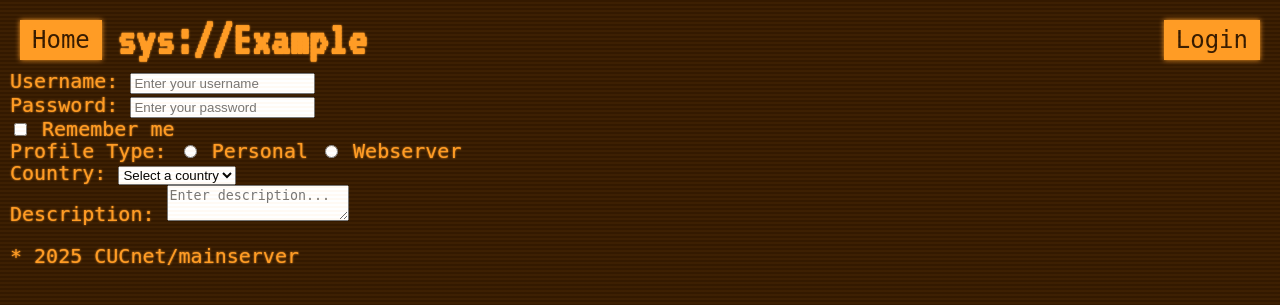
After one commit to Exception0170/CUCnet-main, a FastAPI app: page /dev/example in a window 1280 px wide. The commit adds this page. Shown: the top 305 px of the page. Run offline with FastAPI, Linux system fonts and the light colour scheme; some web fonts are replaced.

Commit message:
Better symbols

```diff
--- a/website/routers/dev.py
+++ b/website/routers/dev.py
@@ -3,28 +3,35 @@ from fastapi.templating import Jinja2Templates
 from fastapi.responses import HTMLResponse, FileResponse
 from website.getservice import check_multiple_services
 
-router = APIRouter()
+router = APIRouter(prefix="/dev", tags=["dev", "error"])
 templates = Jinja2Templates(directory="website/templates")
 
 
-# Dev/test routes for errors
+@router.get("/example")
+async def example(request: Request):
+    return templates.TemplateResponse("example.html",{
+        "request": request,
+        "title": "Example",
+        "page_title": "sys://Example"
+    })
 
 
-@router.get("/dev/error/unauth")
+# Dev/test routes for errors
+@router.get("/error/unauth")
 async def error_unauth():
     raise HTTPException(status_code=401, detail="Unauthorized")
 
 
-@router.get("/dev/error/server")
+@router.get("/error/server")
 async def error_server():
     raise Exception("Example error")
 
 
-@router.get("/dev/error/forbidden")
+@router.get("/error/forbidden")
 async def error_forbidden():
     raise HTTPException(status_code=403, detail="Forbidden")
 
 
-@router.get("/dev/win95")
+@router.get("/win95")
 async def test_win95(request: Request):
     return templates.TemplateResponse("win95.html", {"request": request})
--- a/website/templates/docs/connect.html
+++ b/website/templates/docs/connect.html
@@ -1,7 +1,7 @@
 {% extends "base.html" %}
 {% block content %}
 <div class="window">
-  <div class="window-top-bar">notepad.exe: connect.txt<span class="fake-close">X</span></div>
+  <div class="window-top-bar">notepad.exe: connect.txt<span class="fake-close">❌</span></div>
   <div class="window-content">
     <h2>Подключение к сети</h2>
     Для того, чтобы подключиться к сети, нужно скачать ПО Wireguard: <a href="https://www.wireguard.com/install/">Ссылка</a><br>
--- a/website/templates/docs/irc.html
+++ b/website/templates/docs/irc.html
@@ -1,7 +1,7 @@
 {% extends "base.html" %}
 {% block content %}
 <div class="window">
-  <div class="window-top-bar">notepad.exe: irc.txt<span class="fake-close">X</span></div>
+  <div class="window-top-bar">notepad.exe: irc.txt<span class="fake-close">❌</span></div>
   <div class="window-content">
     <h2>Подключение к IRC</h2>
     Приветствую, если решили попробовать подключиться к IRC!<br>
--- /dev/null
+++ b/website/templates/example.html
@@ -0,0 +1,44 @@
+{% extends "base.html" %}
+{% block content %}
+<!-- Text input -->
+<div class="form-group">
+  <label for="username">Username:</label>
+  <input type="text" id="username" name="username" placeholder="Enter your username">
+</div>
+
+<!-- Password input -->
+<div class="form-group">
+  <label for="password">Password:</label>
+  <input type="password" id="password" name="password" placeholder="Enter your password">
+</div>
+
+<!-- Checkbox -->
+<div class="form-group">
+  <label>
+    <input type="checkbox" name="remember"> Remember me
+  </label>
+</div>
+
+<!-- Radio buttons -->
+<div class="form-group">
+  <label>Profile Type:</label>
+  <label><input type="radio" name="type" value="personal"> Personal</label>
+  <label><input type="radio" name="type" value="webserver"> Webserver</label>
+</div>
+
+<!-- Select dropdown -->
+<div class="form-group">
+  <label for="country">Country:</label>
+  <select id="country" name="country">
+    <option value="">Select a country</option>
+    <option value="us">United States</option>
+    <option value="uk">United Kingdom</option>
+  </select>
+</div>
+
+<!-- Textarea -->
+<div class="form-group">
+  <label for="description">Description:</label>
+  <textarea id="description" name="description" placeholder="Enter description..."></textarea>
+</div>
+{% endblock %}
--- a/website/templates/index.html
+++ b/website/templates/index.html
@@ -3,7 +3,7 @@
 {% block content %}
 {% include 'news.html' with context %}
 <div class="window" style="width: 90%">
-	<div class="window-top-bar">Main.exe<span class="fake-close">X</span></div>
+	<div class="window-top-bar">Main.exe<span class="fake-close">❌</span></div>
 	<div class="window-content">
 		<div class="warning">⚠ Сайт еще разрабатывается, могут быть баги!</div>
 		<p>
@@ -22,7 +22,7 @@
 	</div>
 </div>
 <div class="window" style="width: 90%">
-	<div class="window-top-bar">Useful_links.txt<span class="fake-close">X</span></div>
+	<div class="window-top-bar">Useful_links.txt<span class="fake-close">❌</span></div>
 	<div class="window-content">
 		<a href="https://t.me/+Oh37S1yuCEszZjQy" class="blue-button">CUCnet://chat</a>
 		<a href="https://t.me/Cucnet_bot" class="blue-button">Телеграм бот</a>
--- a/website/templates/news.html
+++ b/website/templates/news.html
@@ -1,5 +1,5 @@
 <div class="window" style="width: 90%; border-color: #6488EA; color: #6488EA">
-  <div class="b-window-top-bar" style="background-color: #6488EA; ">news.txt<span class="fake-close">X</span></div>
+  <div class="b-window-top-bar" style="background-color: #6488EA; ">news.txt<span class="fake-close">❌</span></div>
   <div class="window-content" style="color: #6488EA;">
     Последние новости:<br>
     <div class="news-container">
--- a/website/templates/rules.html
+++ b/website/templates/rules.html
@@ -1,7 +1,7 @@
 {% extends "base.html" %}
 {% block content %}
 <div class="window" style="width: 80%">
-    <div class="window-top-bar">notepad.exe: rules.txt<span class="fake-close">X</span></div>
+    <div class="window-top-bar">notepad.exe: rules.txt<span class="fake-close">❌</span></div>
     <div class="window-content">
         <h2>Короткий список главных правил:</h2>
         1. Все участники обязаны уважать друг друга, соблюдать культуру общения и принципы цифровой этики.<br>
--- a/website/templates/status.html
+++ b/website/templates/status.html
@@ -12,7 +12,7 @@
 }
 </style>
 <div class="window" style="width: 80%">
-	<div class="window-top-bar">status.exe<span class="fake-close">X</span></div>
+	<div class="window-top-bar">status.exe<span class="fake-close">❌</span></div>
 	<div class="window-content">
 		<h2 style="font-family:'TDAtext'">Статус сервисов кукнета:</h2>
 		{{ active }} из {{total}} сервисов работает
```
